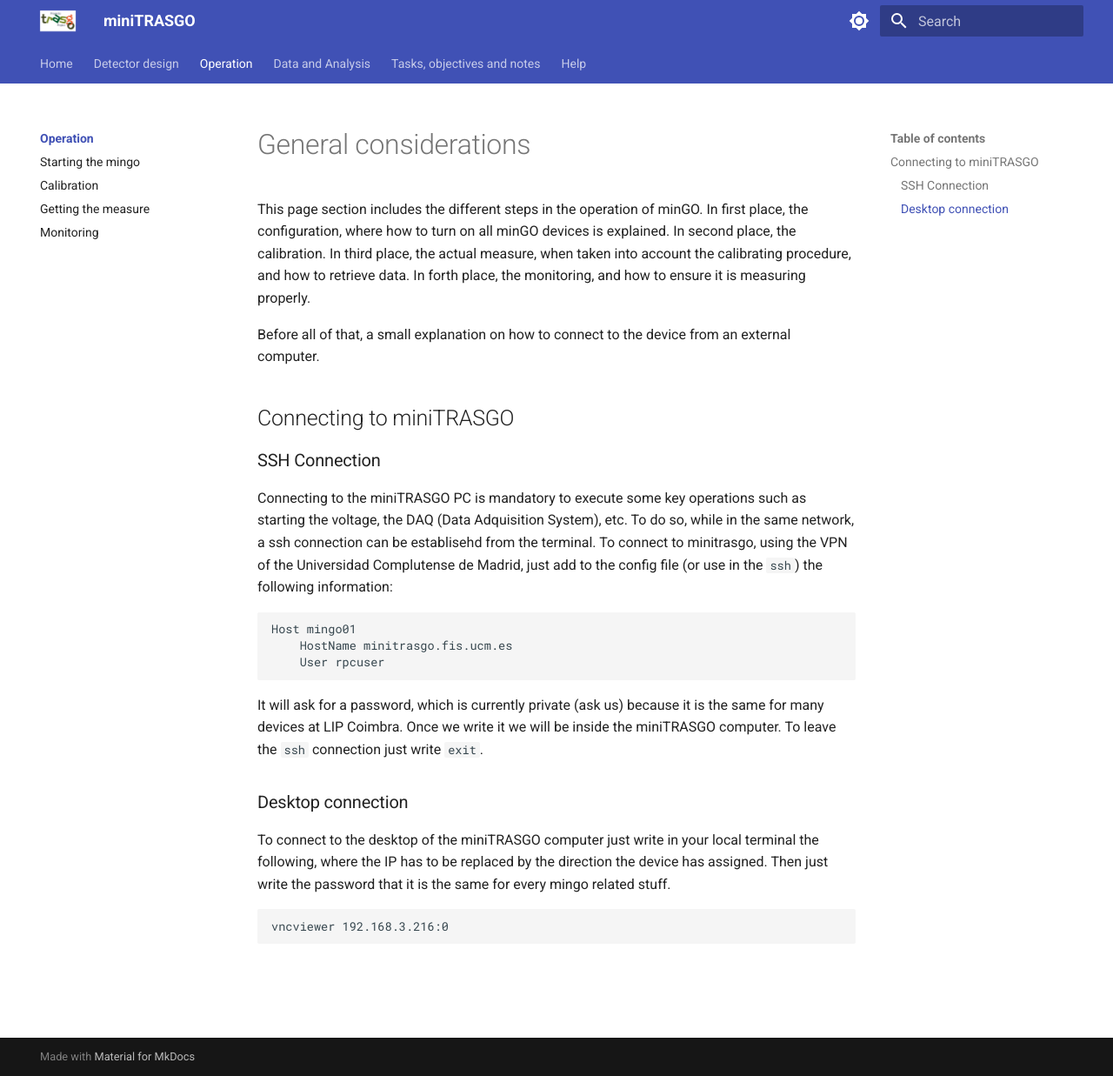
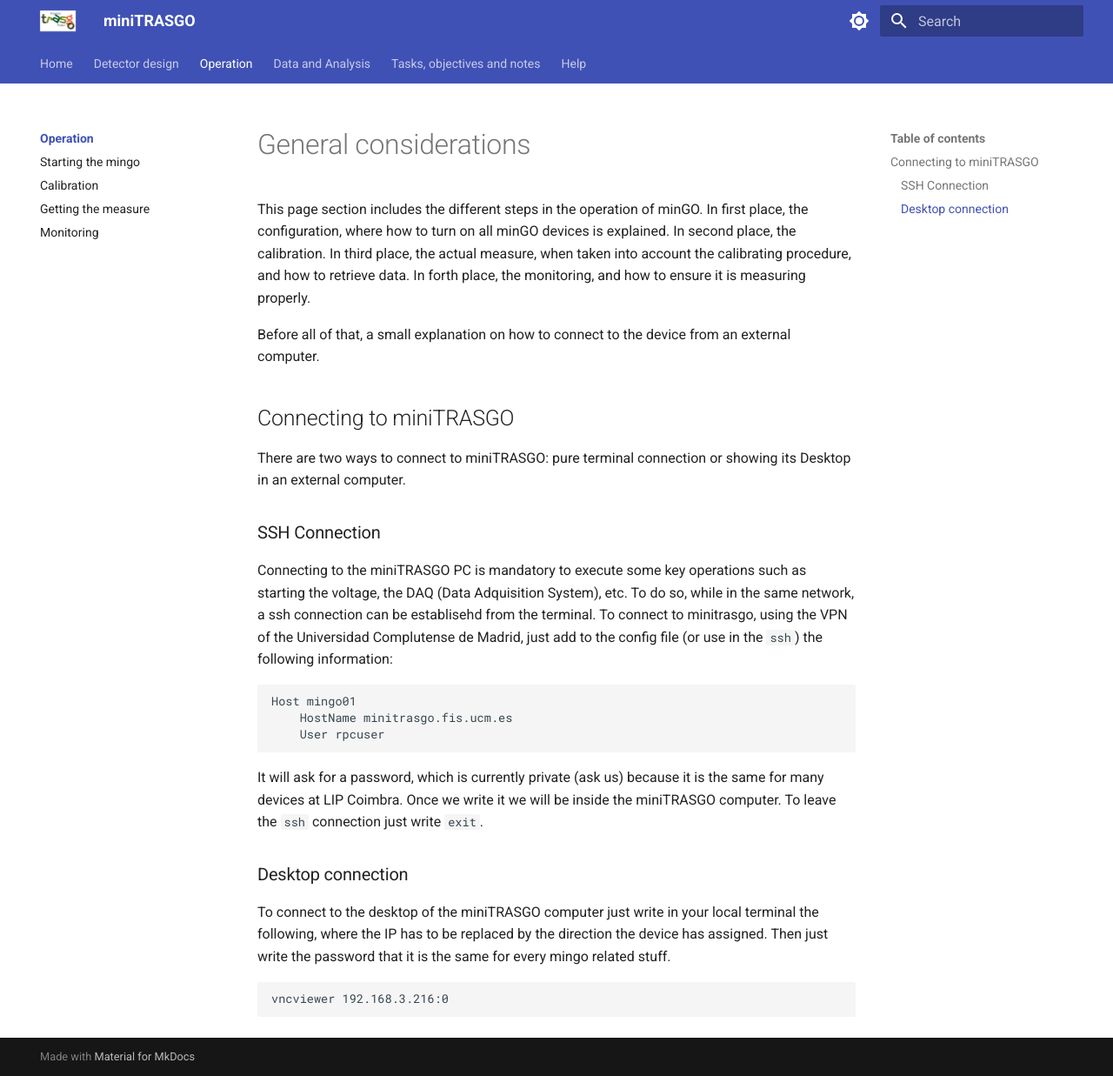
Before and after one commit to cayesoneira/miniTRASGO-documentation, an MkDocs documentation site: the page built from docs/operation/index.md, in a window 1280 px wide and 1237 px high. Shown: the whole window at 87% size. Built offline with MkDocs 1.6.1 and Material for MkDocs 9.7.7, drawn with Linux system fonts in a browser that asks for light colours.

Commit message:
Update index.md

```diff
--- a/docs/operation/index.md
+++ b/docs/operation/index.md
@@ -4,6 +4,7 @@
 Before all of that, a small explanation on how to connect to the device from an external computer.
 
 ## Connecting to miniTRASGO
+There are two ways to connect to miniTRASGO: pure terminal connection or showing its Desktop in an external computer.
 
 ### SSH Connection
 
```
